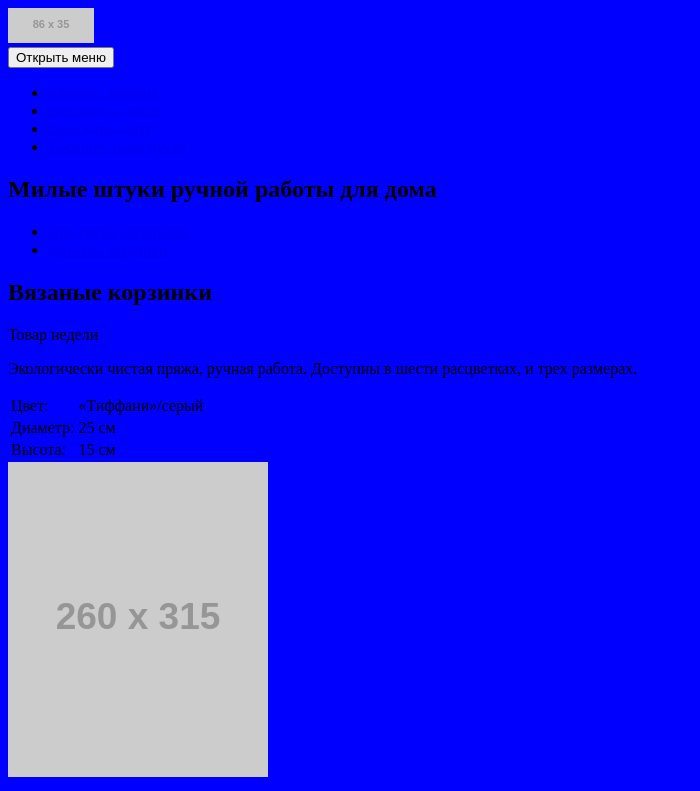
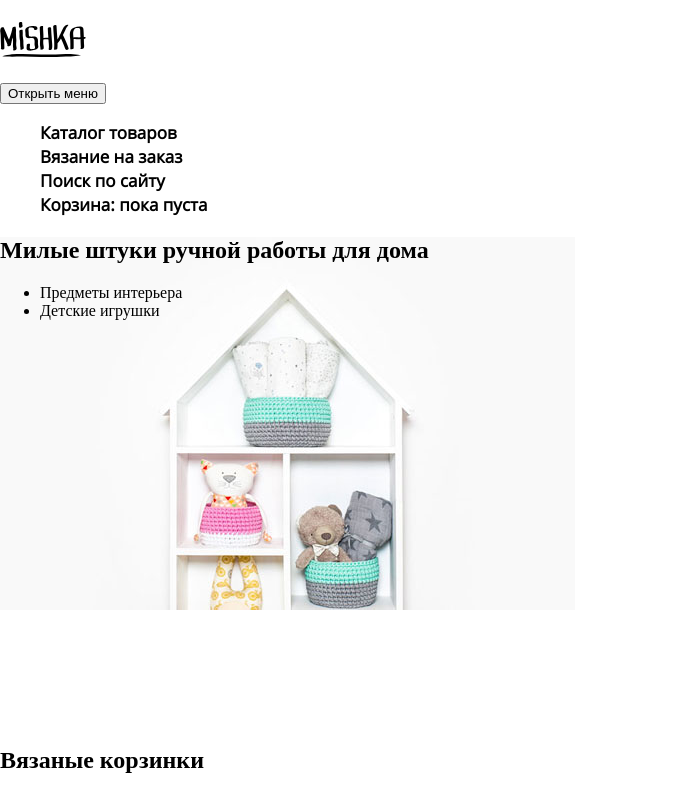
Before and after one commit to Yaroslav-Lazovski/995693-mishka-17, a plain HTML site: page source/index.html in a window 1280 px wide. Shown: the top 791 px of the page, without its empty margins (0-700 px from the left). Drawn offline with nearby package versions, Linux system fonts and the light colour scheme; files that its build step writes are made by us from their sources; placeholder pictures from the web are drawn by us.

Commit message:
Файлы scss для header, nav, goods

```diff
--- a/source/index.html
+++ b/source/index.html
@@ -8,7 +8,7 @@
   <body>
     <header class="header">
       <a class="header__logo">
-        <img class="header__logo-image" src="http://placehold.it/86x35" width="86" height="35"
+        <img class="header__logo-image" src="img/logo-mobile.svg" width="86" height="35"
           alt="Логотип интернет-магазина «Мишка»">
       </a>
       <nav class="nav">
--- /dev/null
+++ b/source/sass/blocks/goods.scss
@@ -0,0 +1,11 @@
+@font-face {
+  font-family: "Open Sans";
+  src: url("../fonts/opensans.woff2") format("woff2"),
+    url("../fonts/opensansbold.woff2") format("woff2");
+}
+
+.goods {
+  min-height: 490px;
+
+  background: url("../img/hero-mobile@1x.jpg") no-repeat 0 0;
+}
--- /dev/null
+++ b/source/sass/blocks/header.scss
@@ -0,0 +1,7 @@
+.header {
+
+  &__logo {
+    display: block;
+    padding: 22px 0;
+  }
+}
--- /dev/null
+++ b/source/sass/blocks/nav.scss
@@ -0,0 +1,15 @@
+@font-face {
+  font-family: "Open Sans";
+  src: url("../fonts/opensans.woff2") format("woff2"),
+    url("../fonts/opensansbold.woff2") format("woff2");
+}
+
+.nav {
+  &__list {
+    font-family: "Open Sans", Arial, sans-serif;
+    font-weight: 700;
+    font-size: 17px;
+    line-height: 24px;
+    list-style: none;
+  }
+}
--- a/source/sass/style.scss
+++ b/source/sass/style.scss
@@ -1,3 +1,26 @@
+@import "blocks/header.scss";
+@import "blocks/nav.scss";
+@import "blocks/goods.scss";
+
+html {
+  box-sizing: border-box;
+}
+
+*,
+*::before,
+*::after {
+  box-sizing: inherit;
+}
+
 body {
-  background: blue;
+  margin: 0;
 }
+
+img {
+  max-width: 100%
+}
+
+a {
+  color: #000000;
+  text-decoration: none;
+}
```
